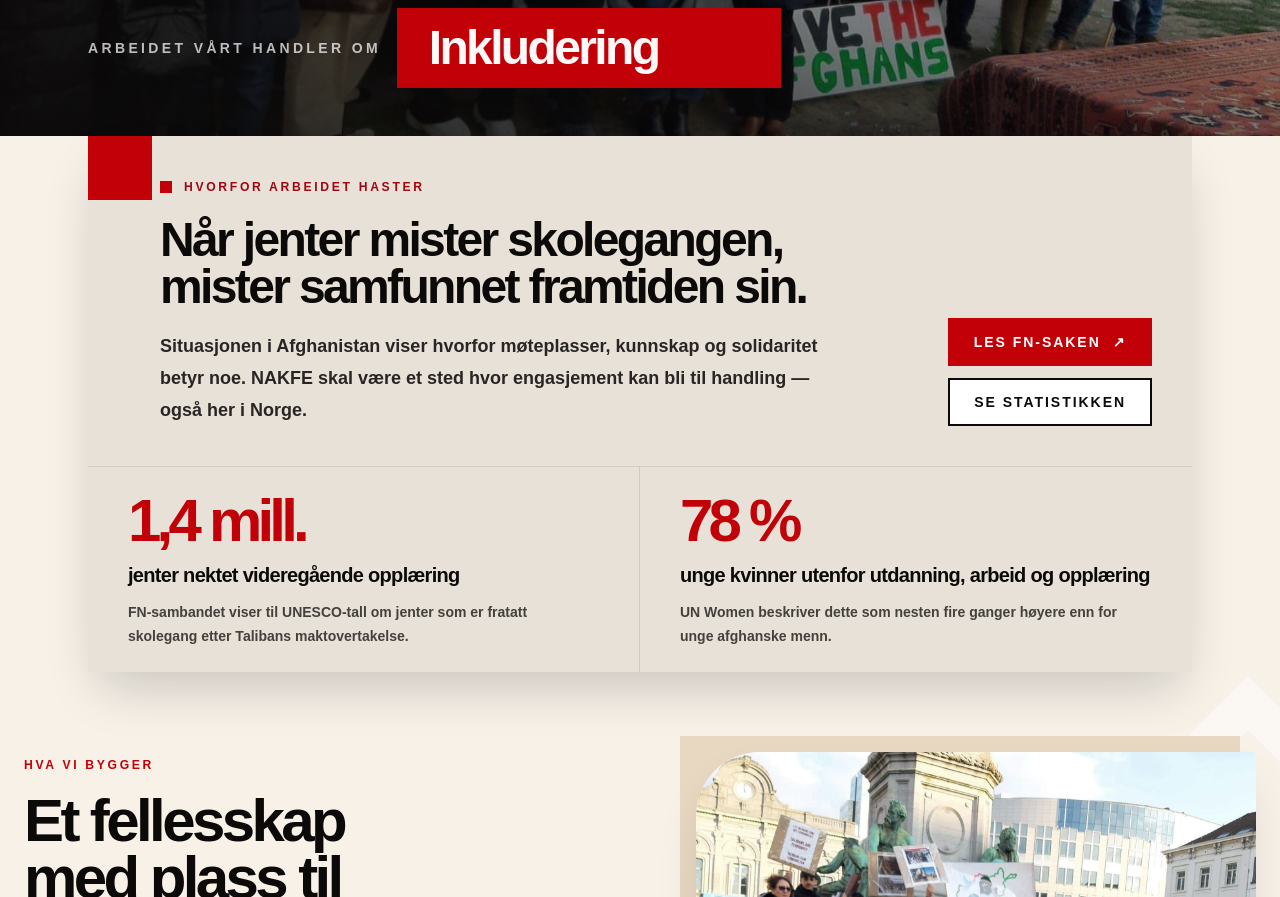
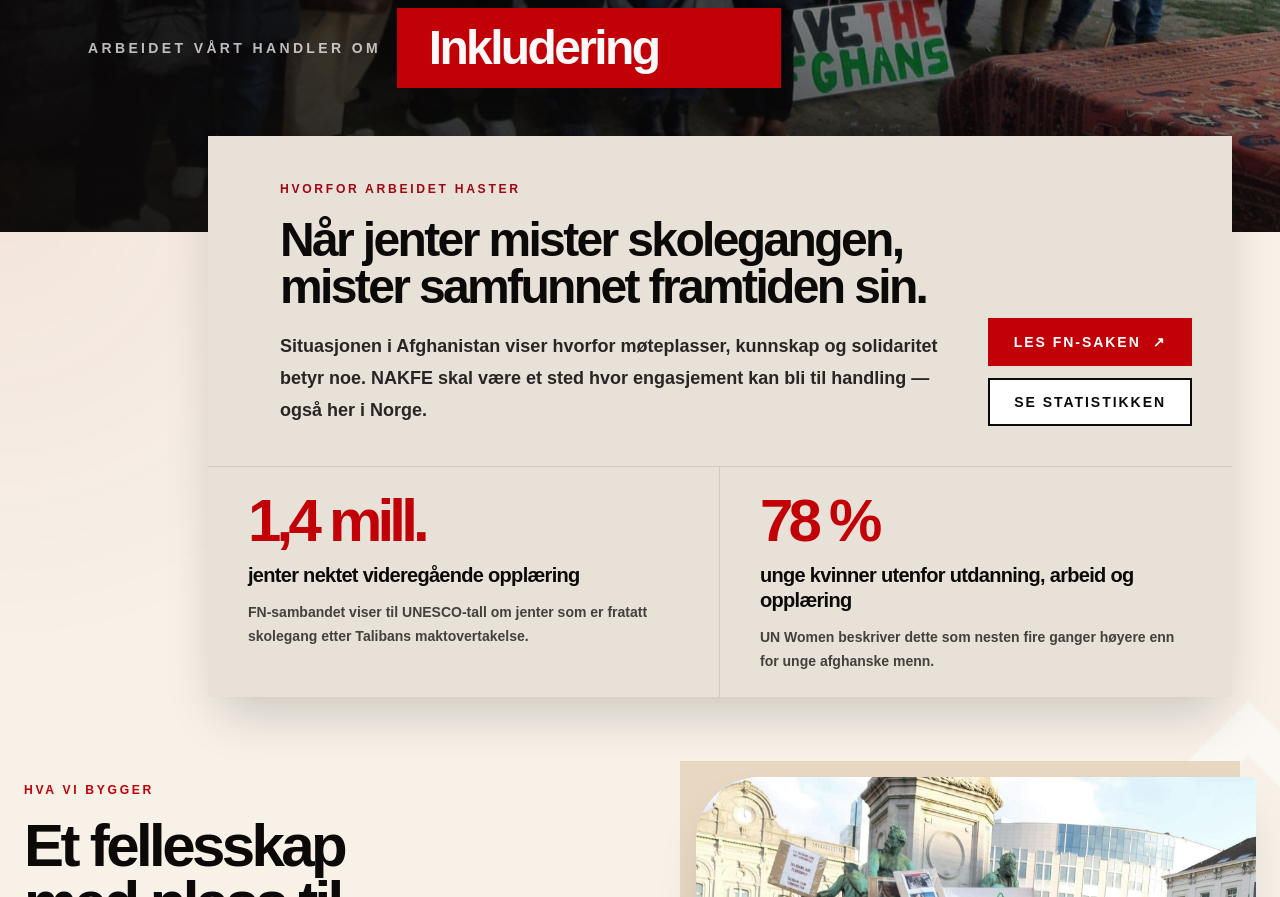
Before and after one commit to usman-ghafoorzai/nakfe-prosjekt, a Next.js app: page / in a window 1280 px wide. Shown: the part 600-1497 px from the top of the page. Built offline with nearby package versions, Linux system fonts and the light colour scheme.

Commit message:
Move the section and div classes a bit to the left

```diff
--- a/src/components/ImpactBriefSection.tsx
+++ b/src/components/ImpactBriefSection.tsx
@@ -29,15 +29,15 @@ export default function ImpactBriefSection({ content }: ImpactBriefSectionProps)
   }, [isOpen]);
 
   return (
-    <section aria-labelledby="impact-brief-heading" className="relative z-30 bg-[#f7f1e8]">
-      <div className="mx-auto max-w-6xl px-4 sm:px-6">
-        <div className="relative -mt-20 bg-[#e7e1d8] shadow-2xl shadow-stone-950/20 md:-mt-24">
-          <div className="absolute left-0 top-0 h-16 w-16 bg-red-700" aria-hidden="true" />
-
+      <section
+          aria-labelledby="impact-brief-heading"
+          className="relative z-30 -mt-16 bg-transparent px-4 sm:-mt-20 sm:px-6 lg:-mt-24"
+      >
+        <div className="mx-auto max-w-5xl lg:translate-x-12 xl:translate-x-20">
+          <div className="relative bg-[#e7e1d8] shadow-2xl shadow-stone-950/20">
           <div className="grid gap-8 px-5 py-8 sm:px-8 md:grid-cols-[minmax(0,1fr)_auto] md:items-end lg:px-10 lg:py-10">
             <div className="max-w-3xl pl-0 sm:pl-8">
               <p className="inline-flex items-center gap-3 text-[0.76rem] font-black uppercase tracking-[0.22em] text-red-800">
-                <span className="h-3 w-3 bg-red-700" aria-hidden="true" />
                 {content.eyebrow}
               </p>
 
@@ -102,7 +102,6 @@ export default function ImpactBriefSection({ content }: ImpactBriefSectionProps)
         onClose={() => setIsOpen(false)}
       >
         <div className="relative overflow-hidden bg-[#f7f1e8] shadow-2xl shadow-stone-950/30">
-          <div className="absolute left-0 top-0 h-20 w-20 bg-red-700" aria-hidden="true" />
           <div className="absolute right-[-4rem] top-8 h-40 w-40 rotate-45 border-[1.6rem] border-red-700/15" aria-hidden="true" />
 
           <div className="relative px-6 py-7 sm:px-9 sm:py-9">
```
